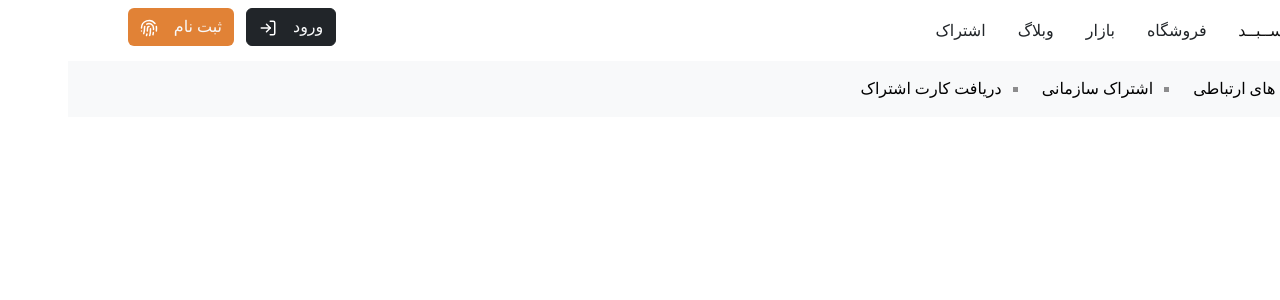
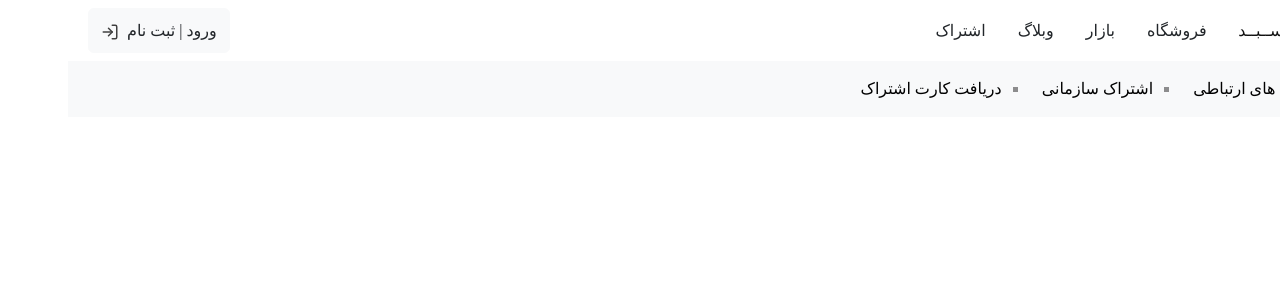
Before and after one commit to mahan-maleki/sabad, a React (Vite) app: page / in a window 1280 px wide. Shown: the top 300 px of the page. Built offline with nearby package versions, Linux system fonts and the light colour scheme; a web font is replaced by a local one.

Commit message:
change style of login and register button

```diff
--- a/src/components/TopHeader.jsx
+++ b/src/components/TopHeader.jsx
@@ -1,7 +1,7 @@
 import React from 'react'
 import css from "./TopHeader.module.css"
 import { NavLink } from 'react-router'
-import { LogIn, Fingerprint } from 'lucide-react'
+import { LogIn } from 'lucide-react'
 
 function TopHeader() {
     return (
@@ -20,15 +20,8 @@ function TopHeader() {
                             <li className='list-unstyled mx-3'><NavLink to={""} className={"link-dark text-decoration-none"}>اشتراک</NavLink></li>
                         </ul>
                     </div>
-                    <div className="col-6 d-none d-lg-block">
-                        <div className="row">
-                            <div className="col-9 d-flex justify-content-end">
-                                <button className='btn btn-dark rounded-2'><NavLink to={""} className="text-light text-decoration-none ms-3">ورود</NavLink><LogIn size={18} /></button>
-                            </div>
-                            <div className="col-3 d-flex justify-content-start pe-0">
-                                <button className='btn btn-primary rounded-2'><NavLink to={""} className="text-light text-decoration-none ms-3">ثبت نام</NavLink><Fingerprint size={18} /></button>
-                            </div>
-                        </div>
+                    <div className="col-6 d-none d-lg-flex justify-content-end">
+                        <button className='btn btn-light'><NavLink to={""} className="text-decoration-none ms-2 text-dark">ورود | ثبت نام</NavLink><LogIn size={18} color='#404040' /></button>
                     </div>
                 </div>
             </div>
```
